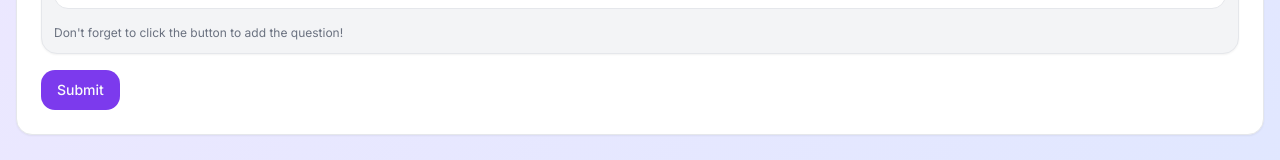
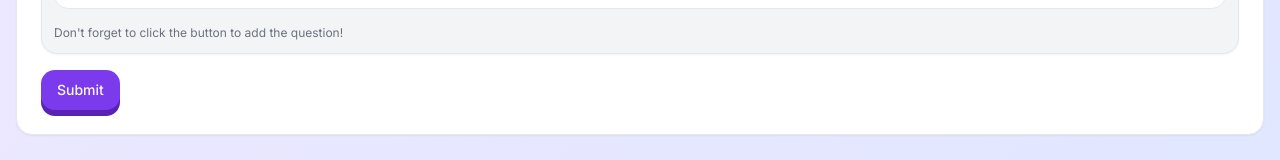
Before and after one commit to sheikhameen/pearl-quest, a Next.js app: page /sets/new in a window 1280 px wide. Shown: the part 991-1151 px from the top of the page. Built offline with nearby package versions, Linux system fonts and the light colour scheme.

Commit message:
Feat: lifted playful buttons and cards

```diff
--- a/src/components/set-card.tsx
+++ b/src/components/set-card.tsx
@@ -8,7 +8,7 @@ interface SetCardProps {
 const SetCard = ({ set }: SetCardProps) => {
   return (
     <Link href={`/sets/${set.id}`} className="block">
-      <Card className="border-none bg-gradient-to-r from-indigo-500 to-indigo-700 text-primary-foreground shadow-xl hover:outline hover:outline-indigo-300">
+      <Card className="border-none bg-gradient-to-r from-indigo-500 to-indigo-700 text-primary-foreground  shadow-[0_6px_0_hsl(243.7_54.5_41.4)] hover:shadow-[0_3px_0_hsl(243.7_54.5_41.4)] hover:translate-y-[3px] active:shadow-[0_0px_0_hsl(243.7_54.5_41.4)] active:translate-y-[6px]">
         <CardHeader>
           <CardTitle>{set.title}</CardTitle>
           <CardDescription className="text-muted/80">
--- a/src/components/ui/button.tsx
+++ b/src/components/ui/button.tsx
@@ -9,7 +9,8 @@ const buttonVariants = cva(
   {
     variants: {
       variant: {
-        default: "bg-primary text-primary-foreground hover:bg-primary/90",
+        default:
+          "bg-primary text-primary-foreground hover:bg-primary/90 shadow-[0_6px_0_hsl(263_69%_42%)] hover:shadow-[0_3px_0_hsl(263_69%_42%)] hover:translate-y-[3px] active:shadow-[0_0px_0_hsl(263_69%_42%)] active:translate-y-[6px]",
         destructive:
           "bg-destructive text-destructive-foreground hover:bg-destructive/90",
         outline:
```
